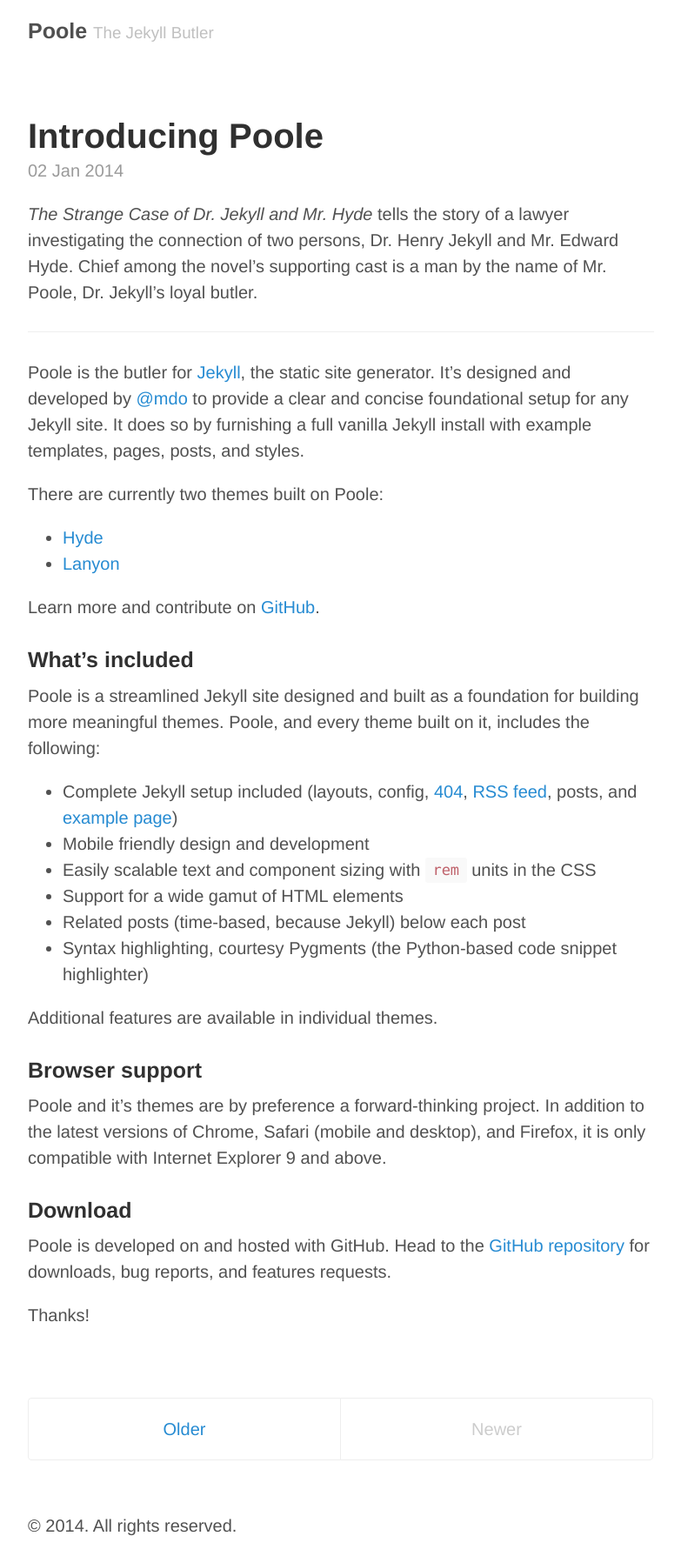
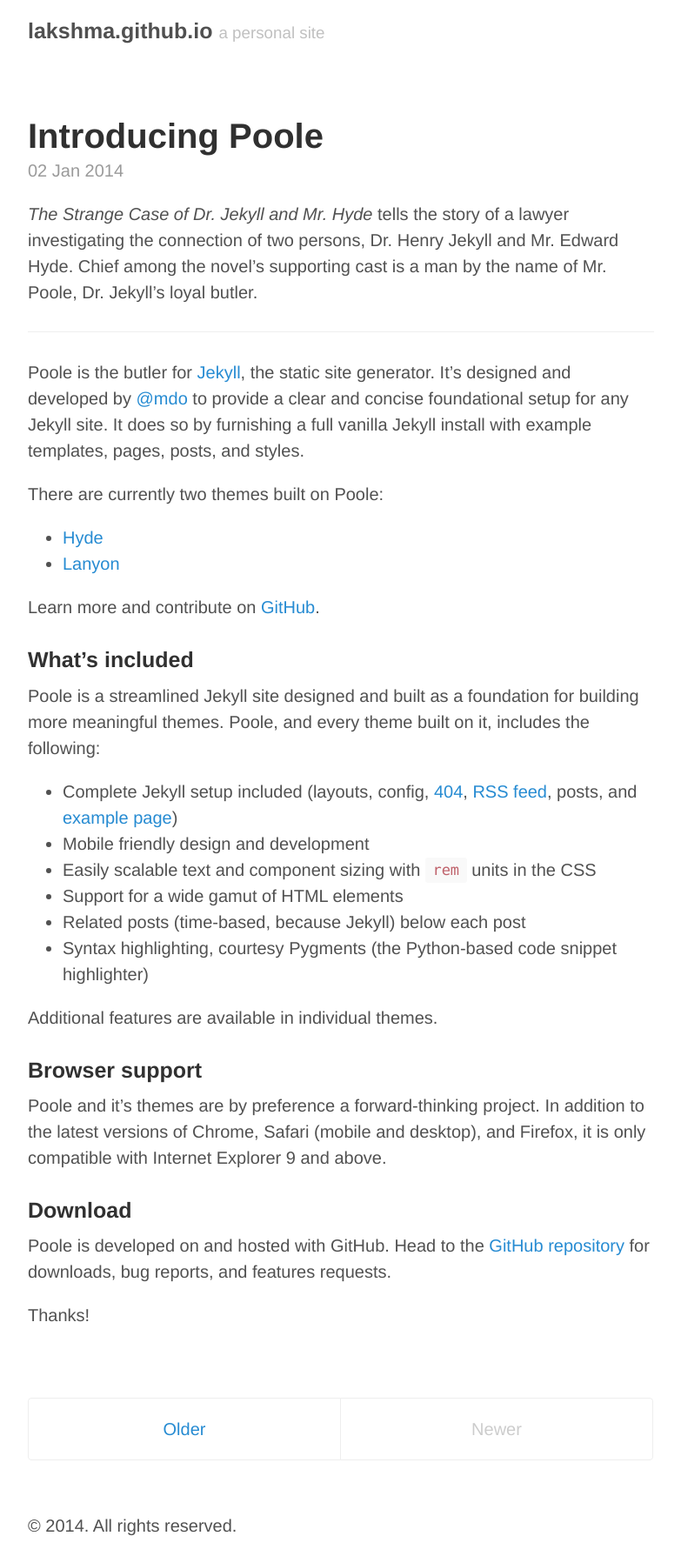
Before and after one commit to lakshma/lakshma.github.io, a Jekyll site: the page built from index.html, in a window 1280 px wide. Shown: the whole page at 87% size, without its empty margins (248-1031 px from the left). Built offline with Jekyll 4.4.1, drawn with Linux system fonts in a browser that asks for light colours; Markdown is read by kramdown in place of the engine named in the settings; the list of posts is cut into pages by our own code.

Commit message:
Update _config.yml

```diff
--- a/_config.yml
+++ b/_config.yml
@@ -6,8 +6,8 @@
 permalink:        pretty
 
 # Setup
-title:            Poole
-tagline:          The Jekyll Butler
+title:            lakshma.github.io
+tagline:          a personal site
 url:              http://getpoole.com
 paginate:         1
 baseurl:          /
```
